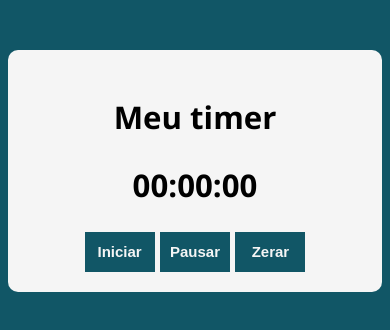
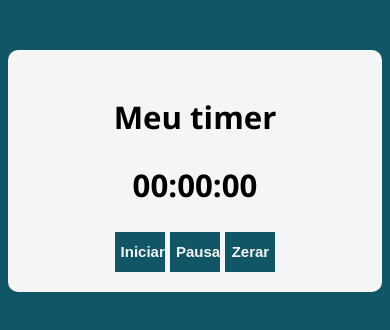
Before and after one commit to Vitor-FA/cronometro, a plain HTML site: page index.html in a window 390 px wide. Drawn offline with nearby package versions, Linux system fonts and the light colour scheme.

Commit message:
Update style.css

```diff
--- a/assets/css/style.css
+++ b/assets/css/style.css
@@ -60,5 +60,6 @@ button:hover {
 
 @media only screen and (max-width: 768px) {
   button {
-    width: 70px;
+    width: 50px;
+  }
 }
```
